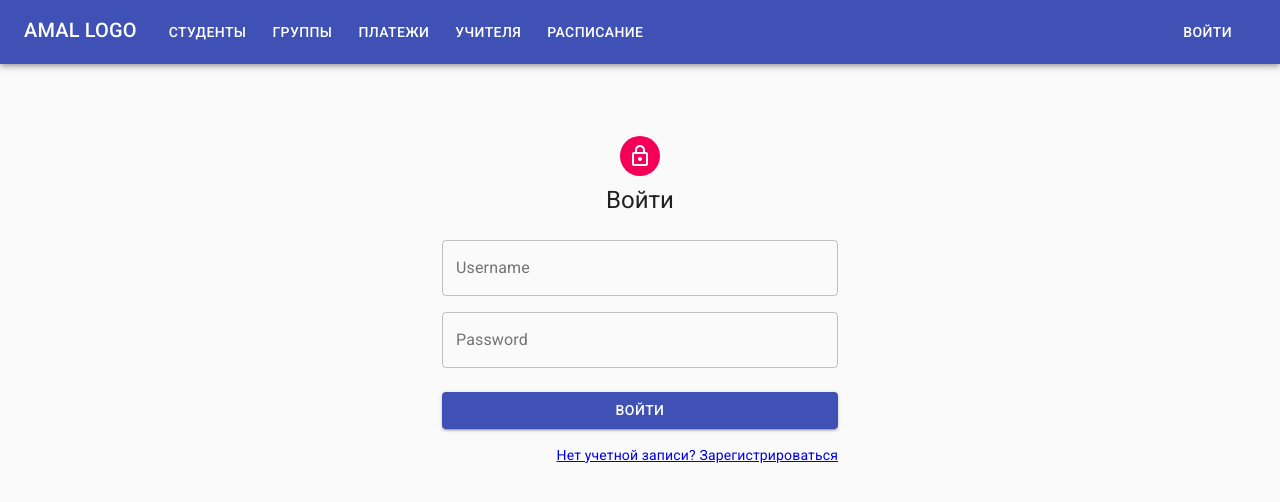
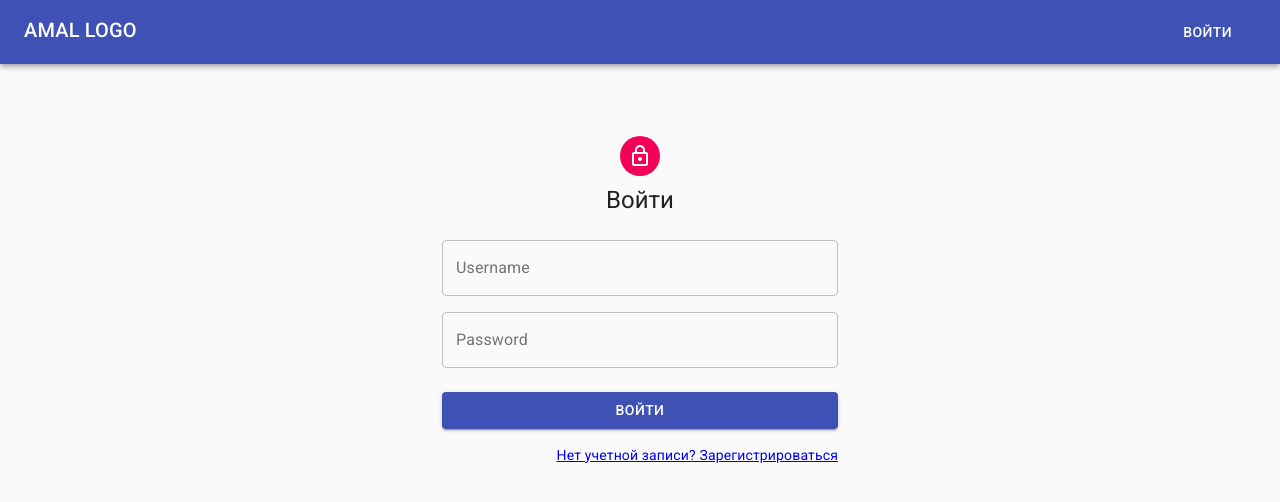
Before and after one commit to xx3u/amal_frontend, a React (Create React App) app: page /login in a window 1280 px wide. Shown: the top 502 px of the page. Built offline with nearby package versions, Linux system fonts and the light colour scheme.

Commit message:
добавил условие в зависимости от ролей

```diff
--- a/src/components/Layout/Header.js
+++ b/src/components/Layout/Header.js
@@ -28,6 +28,7 @@ const Header = () => {
 
   const [anchorEl, setAnchorEl] = useState(null);
   const user = useSelector((state) => state.users.user);
+  const isAdminRole = user && user.role === 'admin';
 
   const handleClick = (event) => {
     setAnchorEl(event.currentTarget);
@@ -50,7 +51,9 @@ const Header = () => {
               AMAL LOGO
             </Typography>
           </Box>
-          <Box flexGrow={1}>
+          <Box flexGrow={1} display={user ? 'block' : 'none'}>
+            {isAdminRole ? (
+              <>
                 <Button component={Link} to='/admin-app/students' color='inherit' className={classes.btn}>
                   Студенты
                 </Button>
@@ -74,6 +77,12 @@ const Header = () => {
                     Расписание по Учителям
                   </MenuItem>
                 </Menu>
+              </>
+            ) : (
+              <Button component={Link} to='/admin-app/teachers/lessons' onClick={handleClick} color='inherit'>
+                Расписание
+              </Button>
+            )}
           </Box>
           <Box>
             {user ? (
```
Lines whose indentation alone changed are shown as unchanged.
